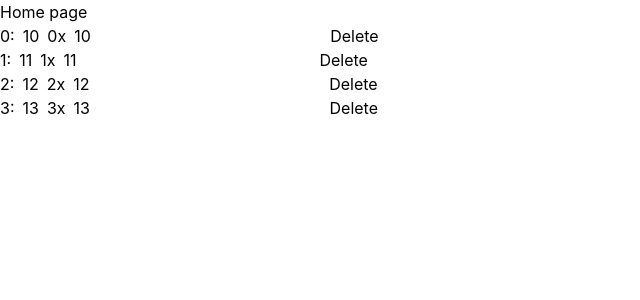
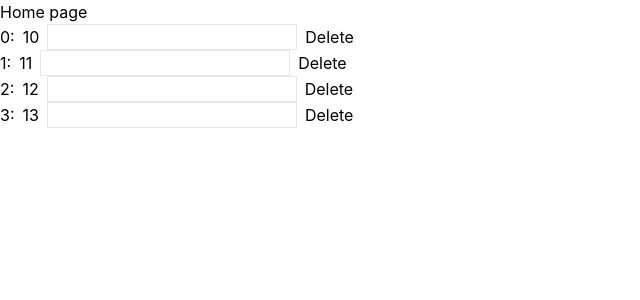
Before and after one commit to kdmontero/aqa-front, a React (Create React App) app: page / in a window 1280 px wide. Shown: the top 300 px of the page, without its empty margins (0-640 px from the left). Built offline with nearby package versions, Linux system fonts and the light colour scheme.

Commit message:
demo list key

```diff
--- a/src/pages/Home/index.tsx
+++ b/src/pages/Home/index.tsx
@@ -2,7 +2,7 @@ import { useState } from "react"
 
 const Home = () => {
 
-  const [quotations, setQuotations] = useState([
+  const [quotations, setQuotations] = useState<{id: number, name: string}[]>([
     {
       id: 10,
       name: "0x"
@@ -36,13 +36,12 @@ const Home = () => {
       <div>
         {quotations.map((element, idx)=>{
           return (
-            <div className="space-x-2">
+            <div key={element.id} className="space-x-2">
               <span>{idx}:</span>
               <span>{element.id}</span>
-              <span>{element.name}</span>
               <span>
                 <input
-                  value={element.id}
+                  className="border"
                 />
               </span>
               <span>
```
